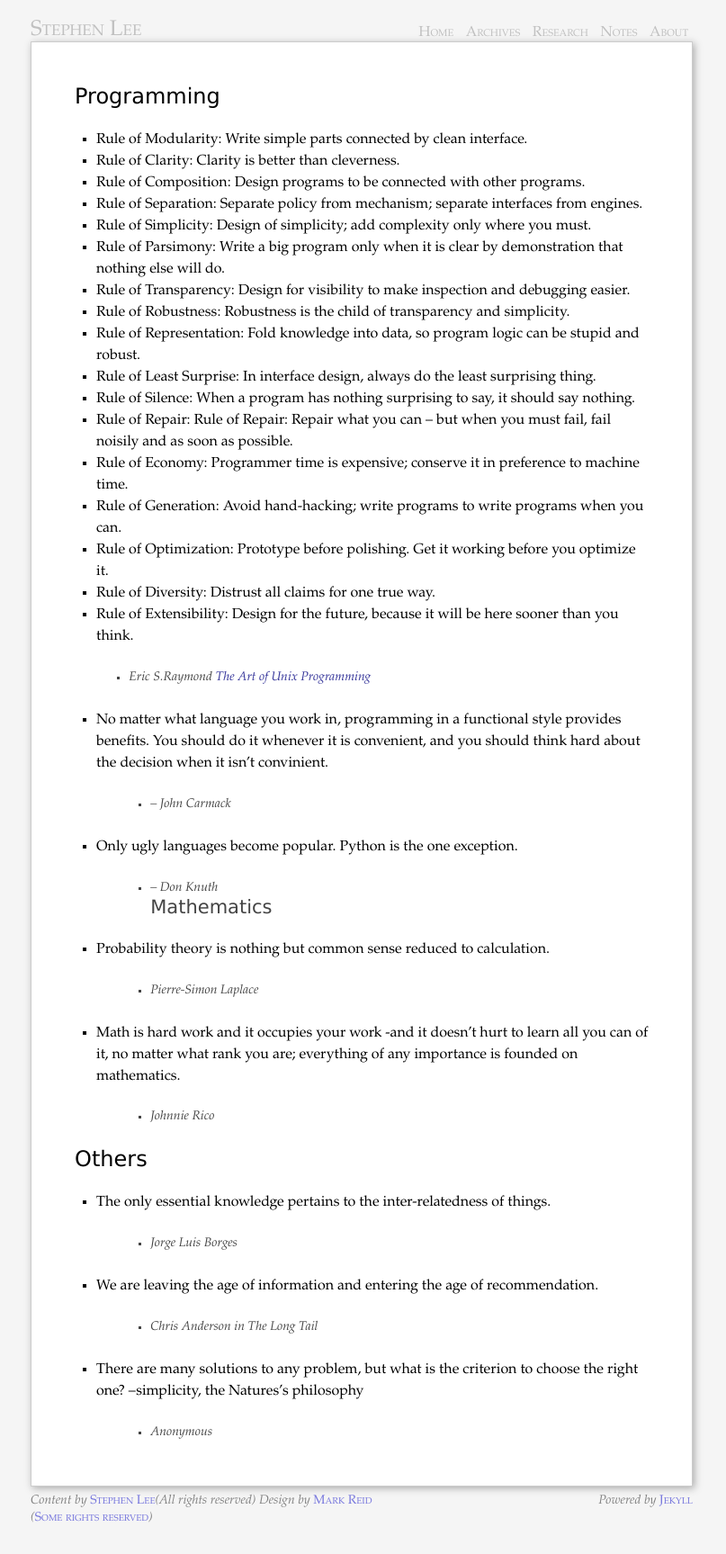
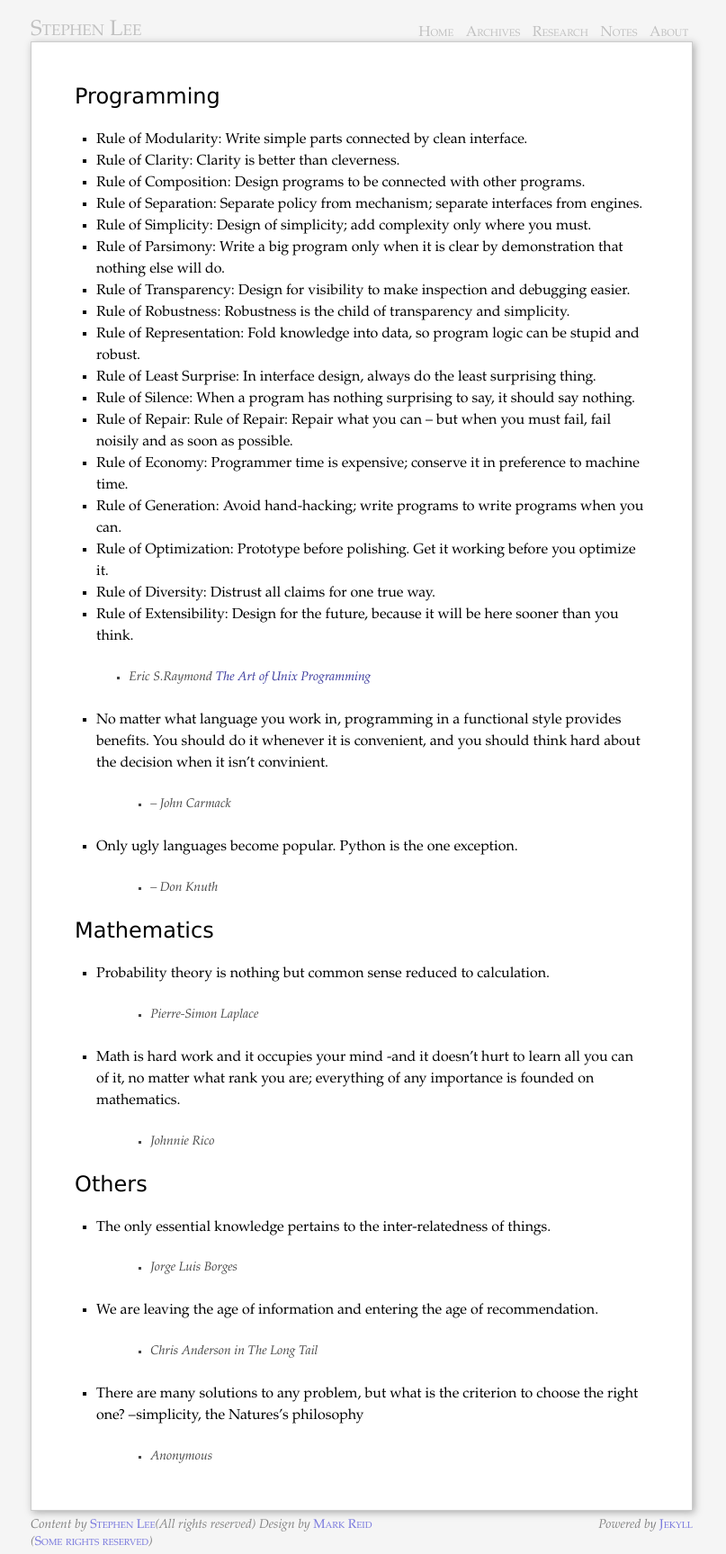
Before and after one commit to stephenLee/stephenlee.github.com, a Jekyll site: the page built from notes/quotes/index.markdown, in a window 1280 px wide. Shown: the whole page at 90% size, without its empty margins (238-1045 px from the left). Built offline with Jekyll 4.4.1, drawn with Linux system fonts in a browser that asks for light colours; before the commit the page ends 1700 px from its top, so only the background shows below that.

Commit message:
Updated notes/quotes/index.markdown

```diff
--- a/notes/quotes/index.markdown
+++ b/notes/quotes/index.markdown
@@ -34,12 +34,13 @@ here sooner than you think.
 
 * Only ugly languages become popular. Python is the one exception.
 > - *-- Don Knuth*
+
 # Mathematics #
 
 * Probability theory is nothing but common sense reduced to calculation.
 > - *Pierre-Simon Laplace*
 
-* Math is hard work and it occupies your work -and it doesn't hurt to learn all you
+* Math is hard work and it occupies your mind -and it doesn't hurt to learn all you
   can of it, no matter what rank you are; everything of any importance is founded on
   mathematics.
 > - *Johnnie Rico*
```
